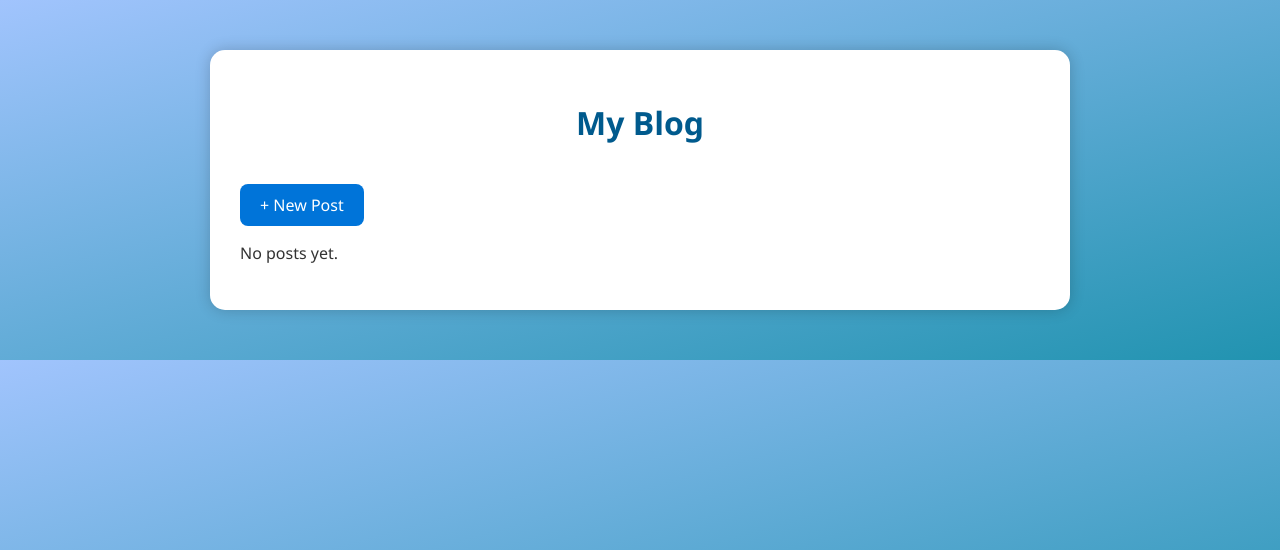
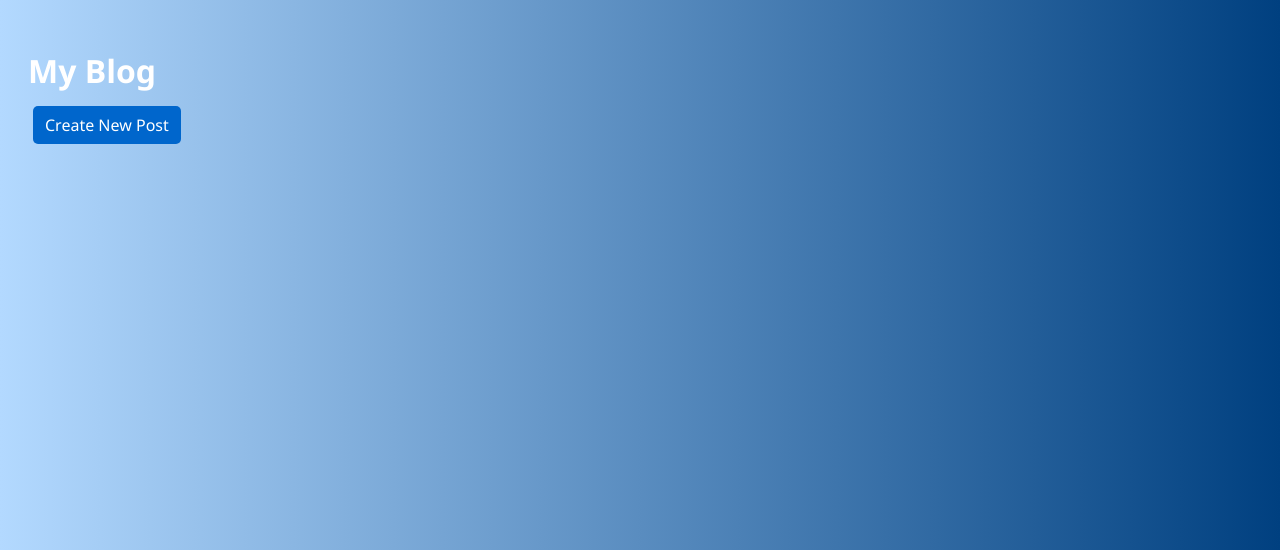
Before and after one commit to Abidarafi/flask-ci-cd, a Flask app: page / in a window 1280 px wide. Shown: the top 550 px of the page. Run offline with Flask 3, Linux system fonts and the light colour scheme; data that the repository does not hold is empty.

Commit message:
add templates and static files

```diff
--- a/flask-blog/static/style.css
+++ b/flask-blog/static/style.css
@@ -1,51 +1,29 @@
 body {
-  margin: 0;
-  font-family: 'Segoe UI', Tahoma, Geneva, Verdana, sans-serif;
-  background: linear-gradient(to bottom right, #a1c4fd, #2193b0);
-  color: #333;
-}
-
-.container {
-  max-width: 800px;
-  margin: 50px auto;
-  background: white;
-  padding: 30px;
-  border-radius: 15px;
-  box-shadow: 0 0 15px rgba(0, 0, 0, 0.2);
+  font-family: 'Segoe UI', sans-serif;
+  background: linear-gradient(to right, #b3d9ff, #004080);
+  color: #fff;
+  padding: 20px;
 }
 
 h1 {
-  text-align: center;
-  margin-bottom: 30px;
-  color: #005a8d;
+  color: #fff;
 }
 
-.post {
-  background: #f2f2f2;
-  padding: 20px;
-  margin-bottom: 20px;
-  border-radius: 10px;
-}
-
-.btn, .delete-btn, .back-link {
-  display: inline-block;
-  background: #0074d9;
+a, button {
+  background: #0066cc;
   color: white;
-  padding: 10px 20px;
-  border-radius: 8px;
+  padding: 8px 12px;
   text-decoration: none;
-  margin-top: 10px;
-  transition: background 0.3s;
-}
-
-.btn:hover, .delete-btn:hover, .back-link:hover {
-  background: #005a8d;
+  border: none;
+  border-radius: 5px;
+  margin: 5px;
+  cursor: pointer;
 }
 
 input, textarea {
   width: 100%;
-  padding: 12px;
-  margin-bottom: 15px;
-  border: 1px solid #ccc;
-  border-radius: 8px;
+  margin: 5px 0;
+  padding: 8px;
+  border-radius: 5px;
+  border: none;
 }
--- a/flask-blog/templates/templates/index.html
+++ b/flask-blog/templates/templates/index.html
@@ -2,22 +2,22 @@
 <html lang="en">
 <head>
   <meta charset="UTF-8">
-  <title>My Flask Blog</title>
+  <title>Simple Blog</title>
   <link rel="stylesheet" href="{{ url_for('static', filename='style.css') }}">
 </head>
 <body>
-  <div class="container">
-    <h1>My Blog</h1>
-    <a href="{{ url_for('create') }}" class="btn">+ New Post</a>
+  <h1>My Blog</h1>
+  <a href="{{ url_for('create') }}">Create New Post</a>
+  <ul>
     {% for post in posts %}
-      <div class="post">
+      <li>
         <h2>{{ post[1] }}</h2>
         <p>{{ post[2] }}</p>
-        <a href="{{ url_for('delete', id=post[0]) }}" class="delete-btn">Delete</a>
-      </div>
-    {% else %}
-      <p>No posts yet.</p>
+        <form action="{{ url_for('delete', id=post[0]) }}" method="POST">
+          <button type="submit">Delete</button>
+        </form>
+      </li>
     {% endfor %}
-  </div>
+  </ul>
 </body>
 </html>
```
Also changed, not shown: flask-blog/templates/templates/create.html (+7 -9 lines).
